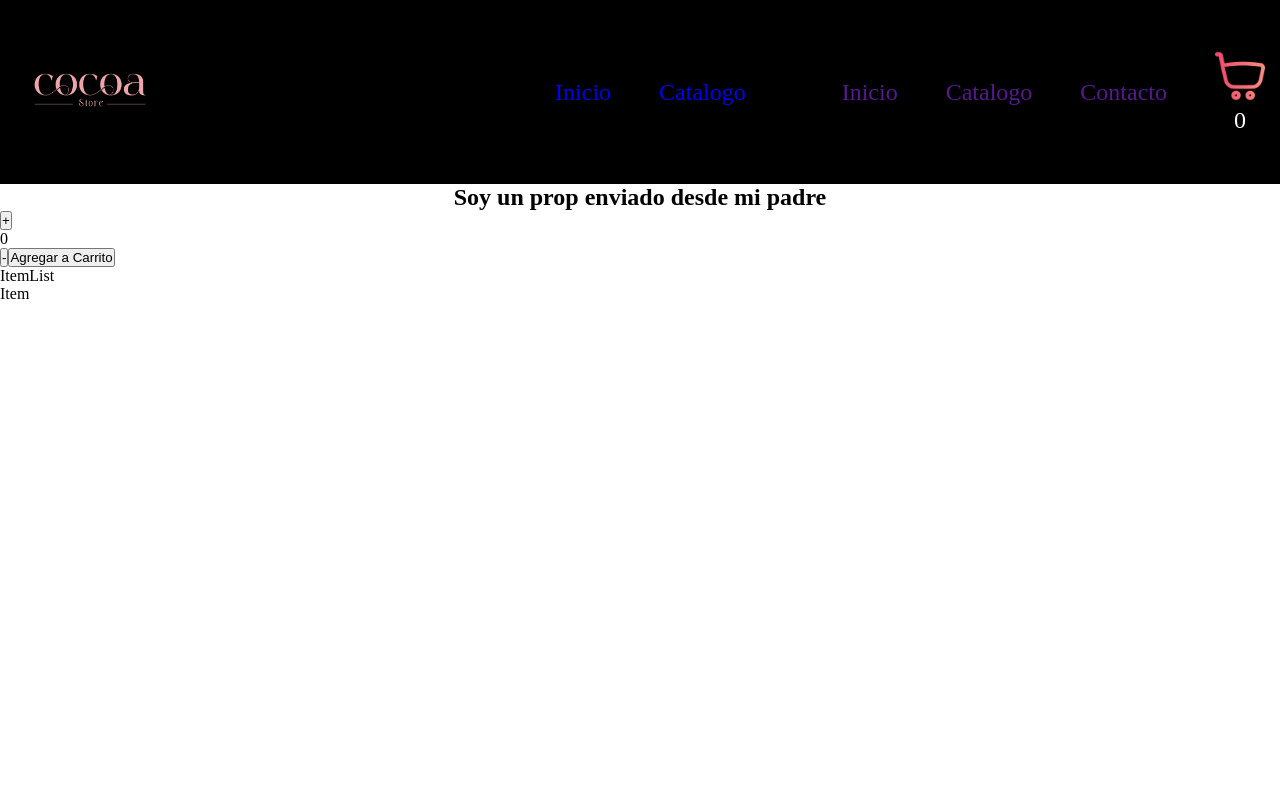
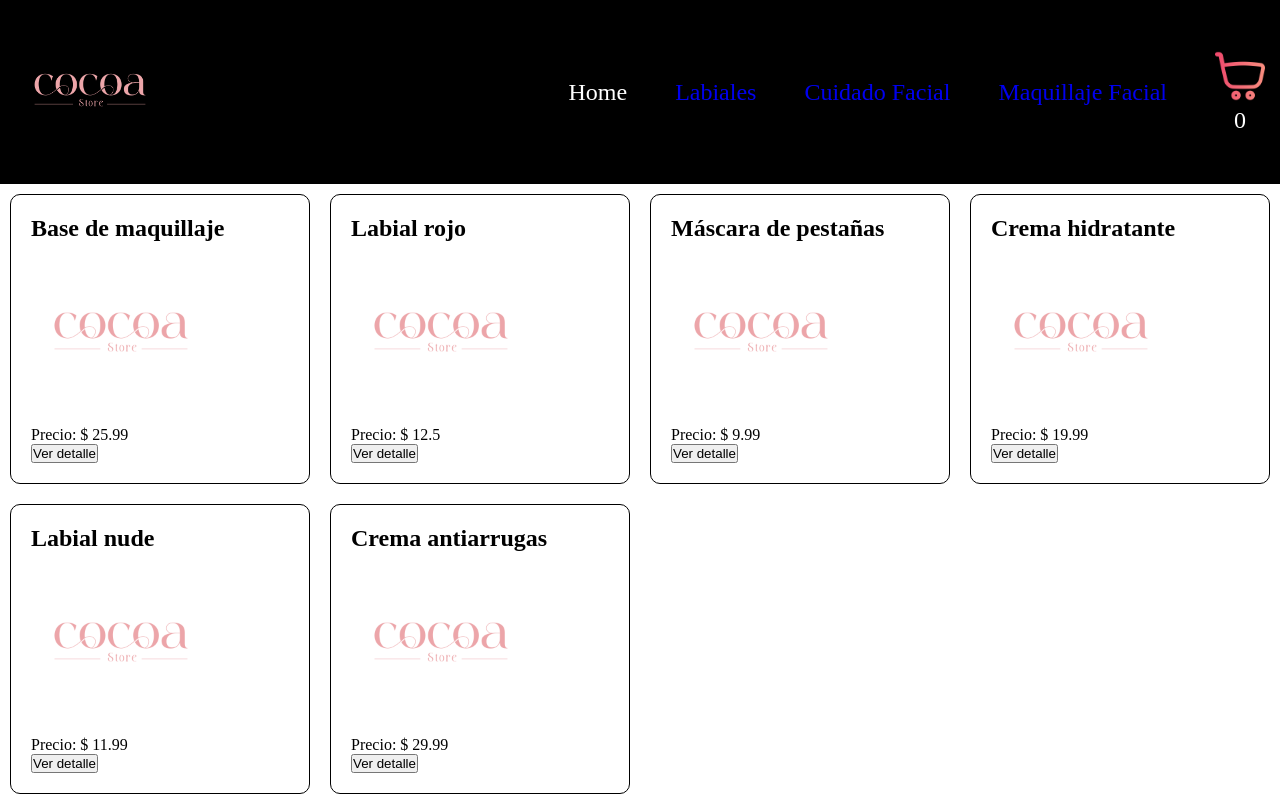
Before and after one commit to AlfredoCrDev/cocoa-store, a React (Vite) app: page / in a window 1280 px wide. Built offline with nearby package versions, Linux system fonts and the light colour scheme.

Commit message:
add routing falta primera parte

```diff
--- a/public/bdd/data.json
+++ b/public/bdd/data.json
@@ -2,7 +2,7 @@
   {
     "id": 1,
     "nombre": "Base de maquillaje",
-    "imagen": "",
+    "imagen": "src/img/cocoa-logo.png",
     "descripcion": "Base de maquillaje de alta cobertura para un aspecto impecable",
     "stock": 10,
     "precio": 25.99,
@@ -11,7 +11,7 @@
   {
     "id": 2,
     "nombre": "Labial rojo",
-    "imagen": "",
+    "imagen": "src/img/cocoa-logo.png",
     "descripcion": "Labial de larga duración en tono rojo intenso",
     "stock": 5,
     "precio": 12.5,
@@ -20,7 +20,7 @@
   {
     "id": 3,
     "nombre": "Máscara de pestañas",
-    "imagen": "",
+    "imagen": "src/img/cocoa-logo.png",
     "descripcion": "Máscara de pestañas para alargar y dar volumen",
     "stock": 15,
     "precio": 9.99,
@@ -29,7 +29,7 @@
   {
     "id": 4,
     "nombre": "Crema hidratante",
-    "imagen": "",
+    "imagen": "src/img/cocoa-logo.png",
     "descripcion": "Crema hidratante de día para una piel suave y radiante",
     "stock": 12,
     "precio": 19.99,
@@ -38,7 +38,7 @@
   {
     "id": 5,
     "nombre": "Labial nude",
-    "imagen": "",
+    "imagen": "src/img/cocoa-logo.png",
     "descripcion": "Labial de tono nude perfecto para el día a día",
     "stock": 8,
     "precio": 11.99,
@@ -47,7 +47,7 @@
   {
     "id": 6,
     "nombre": "Crema antiarrugas",
-    "imagen": "",
+    "imagen": "src/img/cocoa-logo.png",
     "descripcion": "Crema antiarrugas con colágeno y ácido hialurónico",
     "stock": 6,
     "precio": 29.99,
--- a/src/App.jsx
+++ b/src/App.jsx
@@ -1,6 +1,7 @@
 import Navbar from './components/Navbar.jsx'
 import ItemListContainer from './components/ItemListContainer.jsx'
-import { BrowserRouter } from 'react-router-dom'
+import { BrowserRouter, Routes, Route } from 'react-router-dom'
+import ItemDetailContainer from './components/ItemDetailContainer.jsx'
 
 function App() {
 
@@ -8,7 +9,13 @@ function App() {
   return (
     <BrowserRouter>
       <Navbar/>
-      <ItemListContainer greeting="Soy un prop enviado desde mi padre"/>
+      <main>
+        <Routes>
+          <Route path="/" element={<ItemListContainer/>} />
+          <Route path="/categoria/:id" element={<ItemListContainer/>} />
+          <Route path="/producto/:id" element={<ItemDetailContainer/>} />
+        </Routes>
+      </main>
 
     </BrowserRouter>
   )
--- a/src/components/Item.jsx
+++ b/src/components/Item.jsx
@@ -1,8 +1,15 @@
+import { Link } from "react-router-dom"
 
-
-function Item() {
+function Item(props) {
   return (
-    <div>Item</div>
+      <div className="cardProducto">
+        <h2>{props.producto.nombre}</h2>
+        <img className="imgProducto" src={props.producto.imagen}/>
+        <p>Precio: $ {props.producto.precio}</p>
+        <Link to={`/producto/${props.producto.id}`}>
+          <button>Ver detalle</button>
+        </Link>
+      </div>
   )
 }
 
--- /dev/null
+++ b/src/components/ItemDetail.jsx
@@ -0,0 +1,11 @@
+
+function ItemDetail( props ) {
+
+  return (
+    <div>
+      <h2>Prueba detalle</h2>
+    </div>
+  );
+}
+
+export default ItemDetail;
--- /dev/null
+++ b/src/components/ItemDetailContainer.jsx
@@ -0,0 +1,20 @@
+import { useEffect, useState } from 'react';
+import ItemDetail from './ItemDetail.jsx';
+import { useParams } from 'react-router-dom';
+
+function ItemDetailContainer() {
+
+  // ESTADOS
+
+  // EFECTOS
+
+  //ACCIONES
+
+  return (
+    <div>
+      <ItemDetail/>
+    </div>
+  );
+}
+
+export default ItemDetailContainer;
--- a/src/components/ItemList.jsx
+++ b/src/components/ItemList.jsx
@@ -1,12 +1,15 @@
 import Item from "./Item"
 
-function ItemList() {
+function ItemList({ productos, parametros }) {
+  const productosFiltrados = parametros.id ? productos.filter(item => item.categoria === parametros.id) : productos;
+
   return (
-    <>
-    <div>ItemList</div>
-    <Item/>
-    </>
-  )
+    <div className="cardContainer">
+      {productosFiltrados.map(producto => (
+        <Item key={producto.id} producto={producto} />
+      ))}
+    </div>
+  );
 }
 
 export default ItemList
--- a/src/components/ItemListContainer.jsx
+++ b/src/components/ItemListContainer.jsx
@@ -1,10 +1,12 @@
 import { useEffect, useState } from 'react';
 import ItemCount from './ItemCount.jsx'
 import ItemList from './ItemList.jsx';
-import { json } from 'react-router-dom';
+import { useParams } from 'react-router-dom';
 
 
-function ItemListContainer(props) {
+function ItemListContainer() {
+
+  const parametros = useParams()
 
   // ESTADOS
 
@@ -13,12 +15,20 @@ function ItemListContainer(props) {
   // EFECTOS
 
   useEffect(()=>{
-    fetch("/bdd/data.json")
-      .then(res => res.json())
-      .then(json =>{
-        setProductos(json)
-      })
-  },[])
+    setTimeout(()=>{
+      fetch("/bdd/data.json")
+        .then(res => res.json())
+        .then(json =>{
+          if (!parametros.id) {
+            setProductos(json);
+          } else {
+            const filtrado = json.filter(item => item.categoria === parametros.id);
+            setProductos(filtrado);
+          }
+        })
+        .catch(error=>console.log('Error del FETCH', error))
+      }, 2000)
+    },[parametros.id])
 
   //ACCIONES
 
@@ -28,10 +38,9 @@ function ItemListContainer(props) {
 
 
   return (
-    <div className="contenedorGreeting">
-      <h2 className="greeting">{props.greeting}</h2>
-      <ItemCount initial={1} stock={10} onAdd={onAdd} />
-      <ItemList productos={productos} />
+    <div>
+      {/* <ItemCount initial={1} stock={10} onAdd={onAdd} /> */}
+      <ItemList productos={productos} parametros={parametros} />
     </div>
   )
 }
--- a/src/components/Navbar.jsx
+++ b/src/components/Navbar.jsx
@@ -7,16 +7,18 @@ function Navbar() {
   return (
     <header className='navbar'>
       <div>
-        <img src="src\img\cocoa-logo.png" className="logo" alt="" />
+        <NavLink to="/">
+          <img src="src/img/cocoa-logo.png" className="logo" alt="" />
+        </NavLink>
       </div>
       <nav className="navbar__links">
-        <NavLink to="/">Inicio</NavLink>
-        <NavLink to="/">Catalogo</NavLink>
-        <NavLink to="/"></NavLink>
-        <a href="">Inicio</a>
-        <a href="">Catalogo</a>
-        <a href="">Contacto</a>
-        <CartWidget/>
+        <NavLink to="/">Home</NavLink>
+        <NavLink to="/categoria/Labiales">Labiales</NavLink>
+        <NavLink to="/categoria/Cuidado facial">Cuidado Facial</NavLink>
+        <NavLink to="/categoria/Maquillaje facial">Maquillaje Facial</NavLink>
+        <NavLink to="/carrito">
+          <CartWidget/>
+        </NavLink>
       </nav>
     </header>
       )
--- a/src/index.css
+++ b/src/index.css
@@ -37,3 +37,24 @@
 .greeting {
   text-align: center;
 }
+
+.cardContainer {
+  display: flex;
+  flex-wrap: wrap;
+}
+
+.cardProducto{
+  width: 300px;
+  margin: 10px;
+  padding: 20px;
+  border: 1px solid black;
+  border-radius: 10px;
+}
+
+.active {
+  color: white;
+}
+
+.imgProducto {
+  width: 180px;
+}
```
